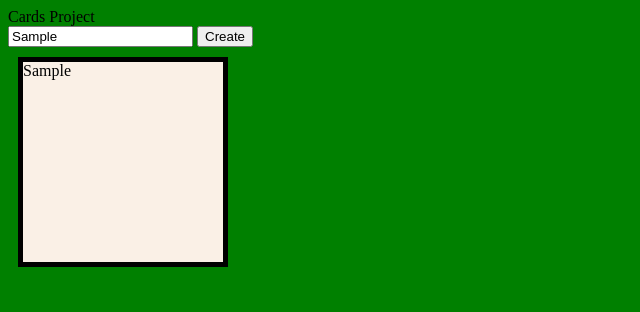
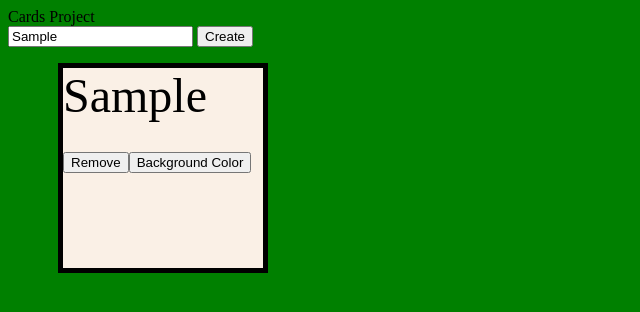
Before and after one commit to leedyrj/cards-project, a plain HTML site: page index.html in a window 1280 px wide. Both pictures are taken after typing "Sample" into the empty fields and a click on the button "Create". Shown: the whole page, without its empty margins (0-640 px from the left). Drawn offline with Linux system fonts and the light colour scheme.

Commit message:
added remove button and background color buttons.  remove button working

```diff
--- a/index.html
+++ b/index.html
@@ -13,7 +13,7 @@
         <input type="text" placeholder="enter your text here" id="card-input">
         <button id="create-button">Create</button>
     </form>
-<span id="card-space"></span>
+<ul id="card-space"></ul>
     <script src="main.js"></script>
 </body>
 </html>
--- a/main.css
+++ b/main.css
@@ -7,10 +7,12 @@ body {
     width: 1000px;
 }
 
-div {
+li {
     width: 200px;
     height: 200px;
     background-color: linen;
     border: 5px black solid;
     margin: 10px;
+    font-size: 3em;
+    list-style: none;
 }
--- a/main.js
+++ b/main.js
@@ -2,16 +2,29 @@
 // 2. When the user enters in text into the text area and then clicks the create button, create a new card element in the DOM. You decide the height/width of the card.
 const form = document.getElementById('registrar');
 const input = form.querySelector('input');
+const ul = document.getElementById('card-space');
+
 
 form.addEventListener('submit', (e) => {
     e.preventDefault();
-    let cardOutput = input.value;
-    const div = document.getElementById('card-space')
-    const cardArea = document.createElement('div');
+    const cardOutput = input.value;
+    const cardArea = document.createElement('li');
     cardArea.textContent = cardOutput;
-    div.appendChild(cardArea);
-    var x = document.createElement("INPUT");
-    x.setAttribute("type", "color");
+    const removeButton = document.createElement('button');
+    removeButton.textContent = 'Remove';
+    ul.appendChild(cardArea);
+    cardArea.appendChild(removeButton);
+    const backgroundButton = document.createElement('button');
+    backgroundButton.textContent = 'Background Color';
+    cardArea.appendChild(backgroundButton);
+
+});
+
+ul.addEventListener('click', (e) => {
+    if (e.target.textContent === 'Remove') {
+        const li = e.target.parentNode;
+        ul.removeChild(li);
+    }
 });
 
 
```
